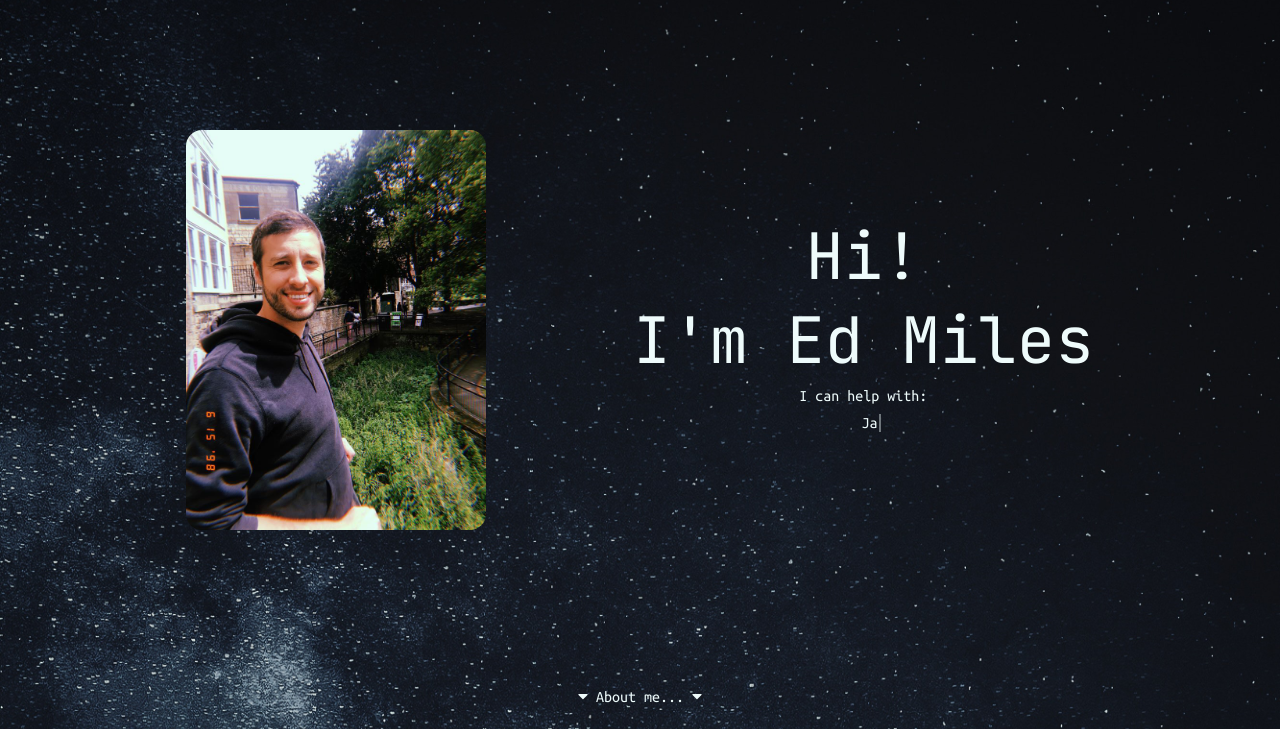
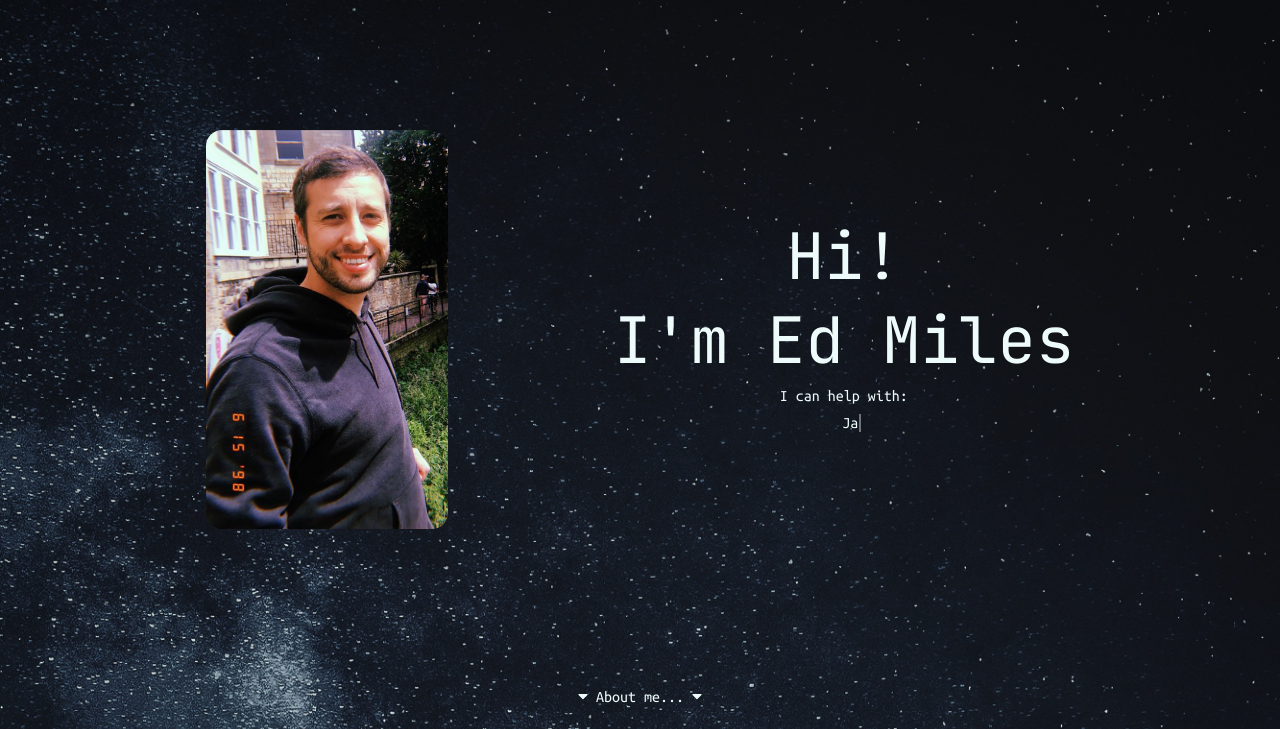
Before and after one commit to ed100miles/FlaskPortfolioSite, a Flask app: template app/templates/index.html in a window 1280 px wide. Shown: the part 57-786 px from the top of the page. Run offline with Flask 2, Linux system fonts and the light colour scheme; the template is opened without the code that fills it: most values are stand-ins (such as "Sample title", 1, 10 or a date in 2020); parts of the project's set-up code (start-up, migrations or seed data) failed here and were passed over; some web fonts are replaced.

Commit message:
style update

```diff
--- a/app/templates/index.html
+++ b/app/templates/index.html
@@ -6,7 +6,7 @@
 
 <div class="intro-div" id="intro-div">
     <div class='intro-top'>
-        <img class="me-img" src="{{ url_for('static', filename='imgs/me.jpeg') }}">
+        <img class="me-img" src="{{ url_for('static', filename='imgs/me.png') }}">
         <div class="intro-header">
             <h1>Hi!</h1>
             <h1>I'm Ed Miles</h1>
```
Also changed, not shown: app/static/imgs/me.png (added).
